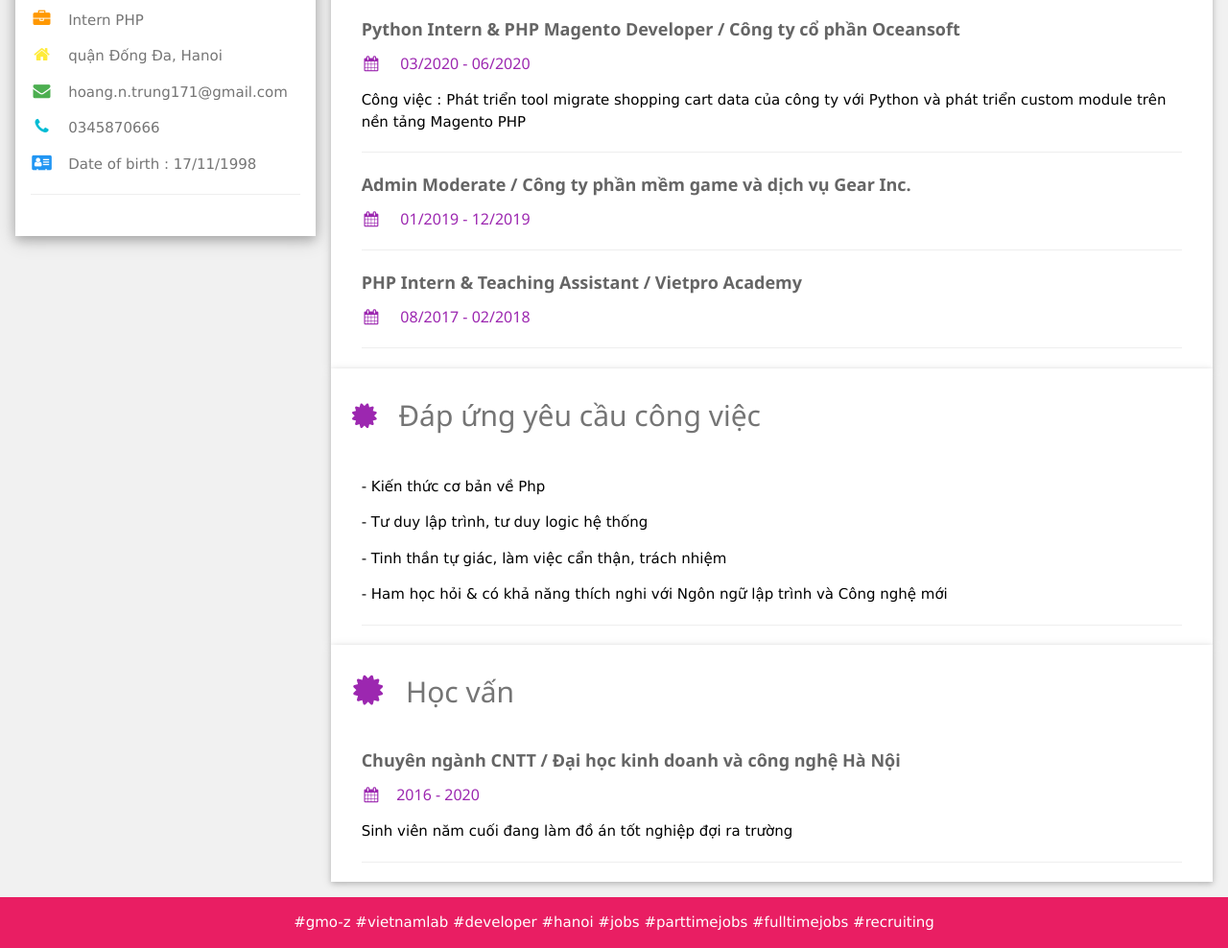
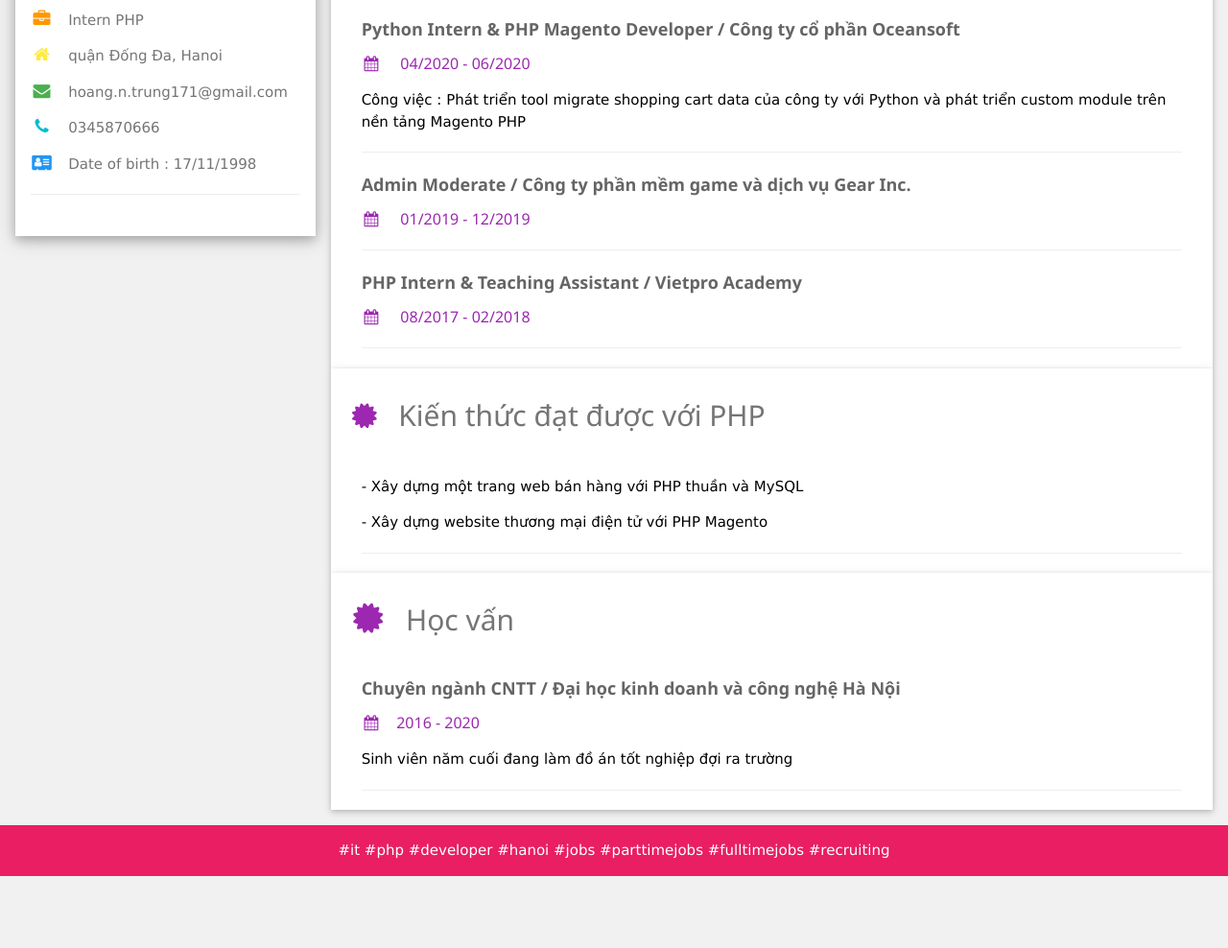
Before and after one commit to subzeroproject/php-dev, a plain HTML site: page index.html in a window 1280 px wide. Shown: the part 373-1361 px from the top of the page at 96% size. After the commit the page ends 1286 px from the top, so only its background shows below. Drawn offline with Linux system fonts and the light colour scheme.

Commit message:
Update index.html

```diff
--- a/index.html
+++ b/index.html
@@ -1,6 +1,6 @@
 <!DOCTYPE html>
 <html>
-<title>Fresher PHP CV</title>
+<title>PHP CV</title>
 <meta charset="UTF-8">
 <meta name="viewport" content="width=device-width, initial-scale=1">
 <link rel='stylesheet' href='https://fonts.googleapis.com/css?family=Roboto'>
@@ -269,7 +269,7 @@ hr{border:0;border-top:1px solid #eee;margin:20px 0}
         <h2 class="w3-text-grey w3-padding-16"><i class="fa fa-suitcase fa-fw w3-margin-right w3-xxsmall w3-text-purple"></i>Kinh nghiệm làm việc</h2>
         <div class="w3-container">
           <h5 class="w3-opacity"><b>Python Intern & PHP Magento Developer / Công ty cổ phần Oceansoft</b></h5>
-          <h6 class="w3-text-purple"><i class="fa fa-calendar fa-fw w3-margin-right"></i> 03/2020 - 06/2020 </h6>
+          <h6 class="w3-text-purple"><i class="fa fa-calendar fa-fw w3-margin-right"></i> 04/2020 - 06/2020 </h6>
           <p> Công việc : Phát triển tool migrate shopping cart data của công ty với Python và phát triển custom module trên nền tảng Magento PHP </p>
           <hr>
           <h5 class="w3-opacity"><b>Admin Moderate / Công ty phần mềm game và dịch vụ Gear Inc.</b></h5>
@@ -282,13 +282,10 @@ hr{border:0;border-top:1px solid #eee;margin:20px 0}
       </div>
 
       <div class="w3-container w3-card-2 w3-white">
-        <h2 class="w3-text-grey w3-padding-16"><i class="fa fa-certificate fa-fw w3-margin-right w3-xxsmall w3-text-purple"></i>Đáp ứng yêu cầu công việc</h2>
+        <h2 class="w3-text-grey w3-padding-16"><i class="fa fa-certificate fa-fw w3-margin-right w3-xxsmall w3-text-purple"></i>Kiến thức đạt được với PHP</h2>
         <div class="w3-container">
-          <p>- Kiến thức cơ bản về Php</p>
-          <p>- Tư duy lập trình, tư duy logic hệ thống</p>
-          <p>- Tinh thần tự giác, làm việc cẩn thận, trách nhiệm</p>
-          <p>- Ham học hỏi & có khả năng thích nghi với Ngôn ngữ lập trình và Công nghệ mới</p>
-
+          <p>- Xây dựng một trang web bán hàng với PHP thuần và MySQL</p>
+          <p>- Xây dựng website thương mại điện tử với PHP Magento</p>
           <hr>
         </div>
 
@@ -314,7 +311,7 @@ hr{border:0;border-top:1px solid #eee;margin:20px 0}
 </div>
 
 <footer class="w3-container w3-pink w3-center w3-margin-top">
-  <p> #gmo-z #vietnamlab #developer #hanoi #jobs #parttimejobs #fulltimejobs #recruiting </p>
+  <p> #it #php #developer #hanoi #jobs #parttimejobs #fulltimejobs #recruiting </p>
 </footer>
 
 </body>
```
